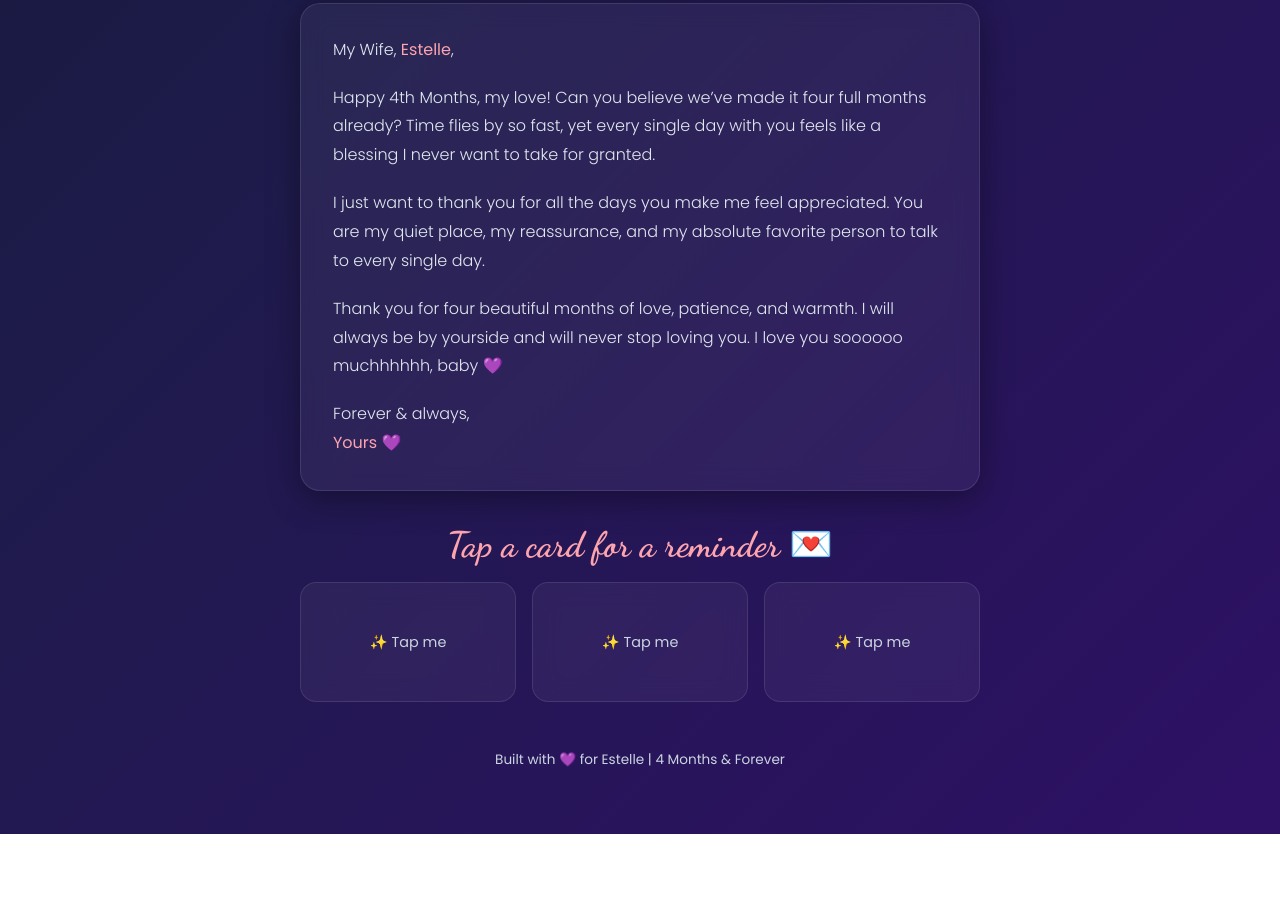
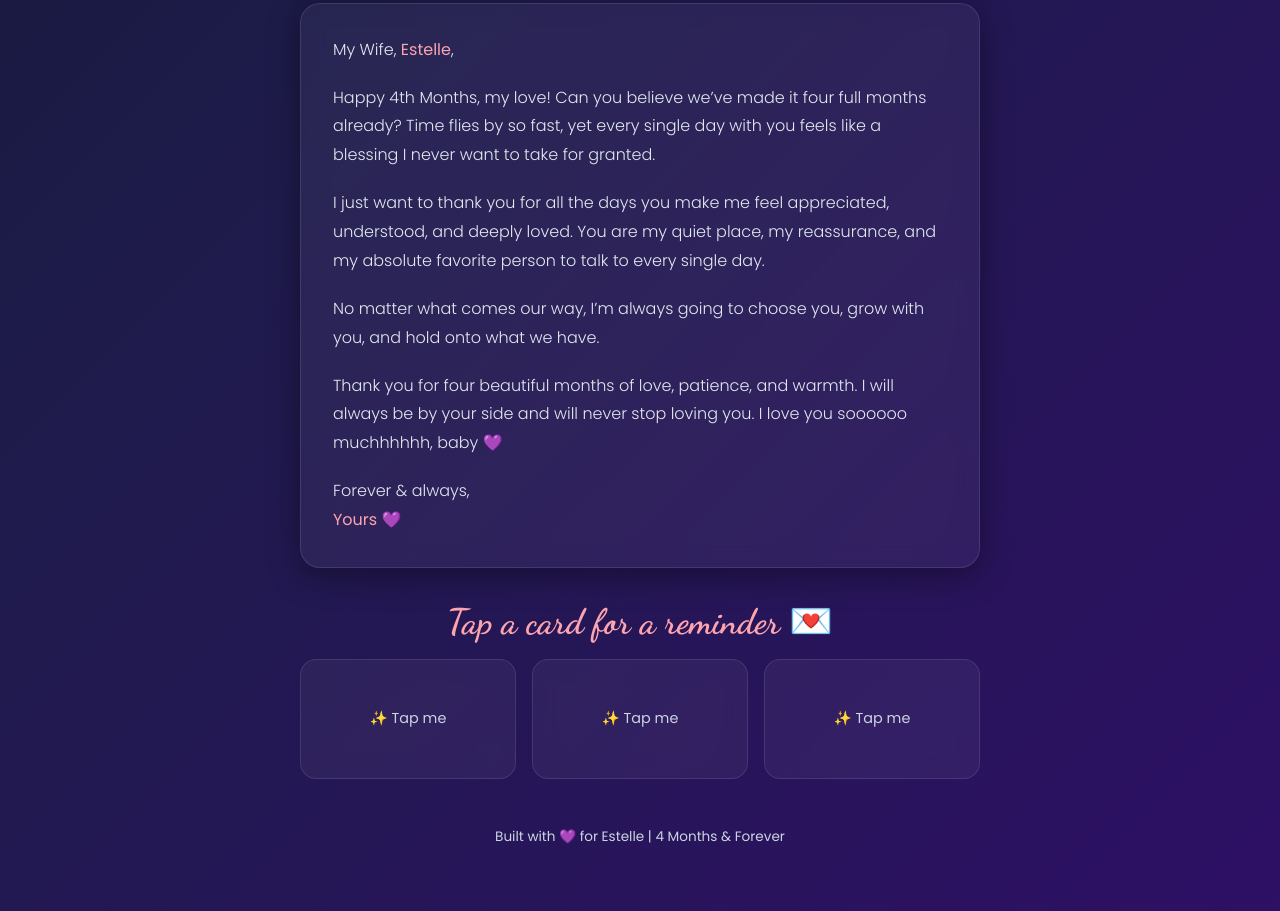
Before and after one commit to stephaniedineros5-dotcom/sf, a plain HTML site: page index.html in a window 1280 px wide. Shown: the part 1285-2196 px from the top of the page. Before the commit the page ends 2119 px from the top, so only its background shows below. Drawn offline with Linux system fonts and the light colour scheme.

Commit message:
Update index.html

```diff
--- a/index.html
+++ b/index.html
@@ -508,9 +508,11 @@
 
       <p>Happy 4th Months, my love! Can you believe we’ve made it four full months already? Time flies by so fast, yet every single day with you feels like a blessing I never want to take for granted.</p>
 
-      <p>I just want to thank you for all the days you make me feel appreciated. You are my quiet place, my reassurance, and my absolute favorite person to talk to every single day.</p>
+      <p>I just want to thank you for all the days you make me feel appreciated, understood, and deeply loved. You are my quiet place, my reassurance, and my absolute favorite person to talk to every single day.</p>
 
-      <p>Thank you for four beautiful months of love, patience, and warmth. I will always be by yourside and will never stop loving you. I love you soooooo muchhhhhh, baby 💜</p>
+      <p>No matter what comes our way, I’m always going to choose you, grow with you, and hold onto what we have.</p>
+
+      <p>Thank you for four beautiful months of love, patience, and warmth. I will always be by your side and will never stop loving you. I love you soooooo muchhhhhh, baby 💜</p>
 
       <p>Forever & always,<br><span class="highlight">Yours 💜</span></p>
     </div>
```
